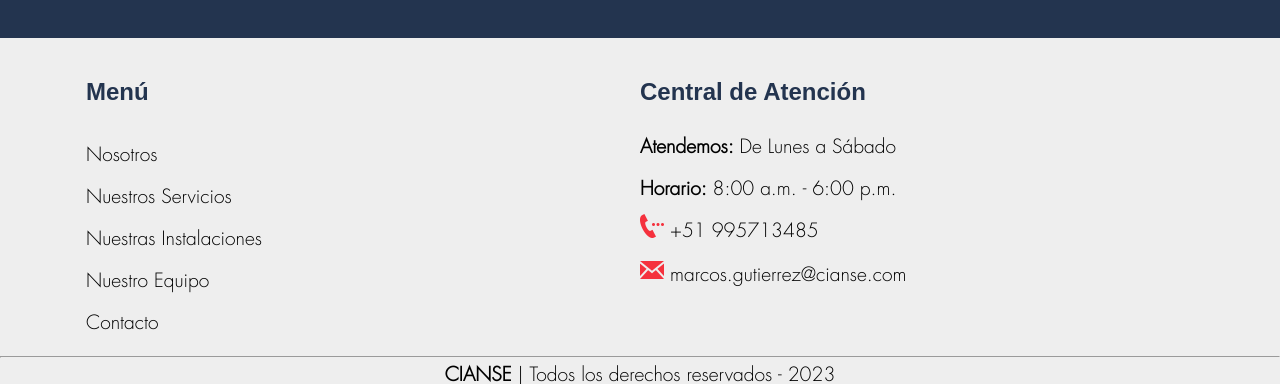
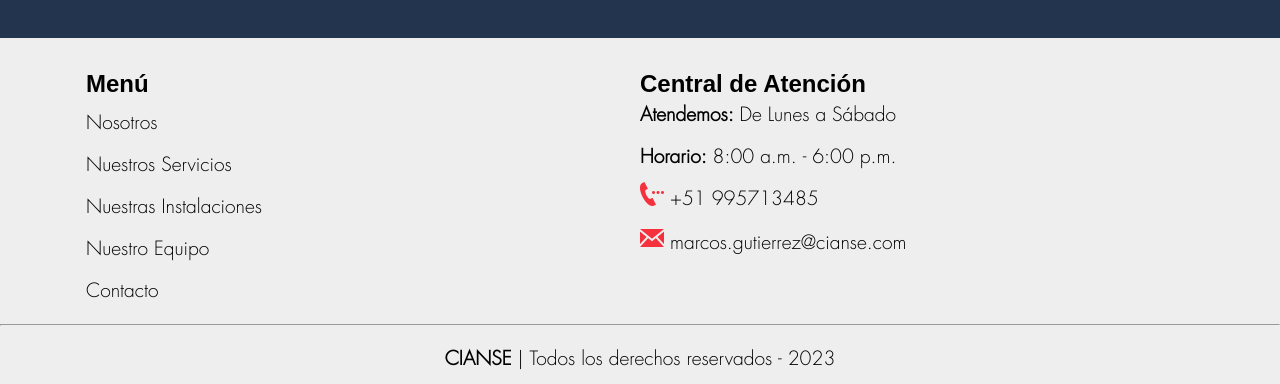
Before and after one commit to Nelson-Choque/cianse, an Astro site: page / in a window 1280 px wide. Shown: the part 5910-6294 px from the top of the page. Built offline with nearby package versions, Linux system fonts and the light colour scheme; Astro itself is replaced by a stand-in of ours.

Commit message:
corrigiendo footer

```diff
--- a/src/components/footer.astro
+++ b/src/components/footer.astro
@@ -102,6 +102,7 @@
 
   .footer_copyright {
     text-align: center;
+    padding: 1rem;
   }
 </style>
 
@@ -113,7 +114,7 @@
     </div> -->
     <section class="footer-section">
       <section class="footer_section_menu">
-        <h3 class="title footer_title">Menú</h3>
+        <h3 class="footer_title">Menú</h3>
         <ul class="footer_menu font-text">
           <li class="footer_menu_item">
             <a class="footer_menu_item_link" href="/#nosotros">Nosotros</a>
@@ -138,7 +139,7 @@
       </section>
 
       <section class="footer_contacto">
-        <h3 class="title footer_title">Central de Atención</h3>
+        <h3 class="footer_title">Central de Atención</h3>
         <div class="footer_contacto_schedule font-text">
           <p class="footer_contacto_schedule_days">
             <strong>Atendemos:</strong> De Lunes a Sábado
```
